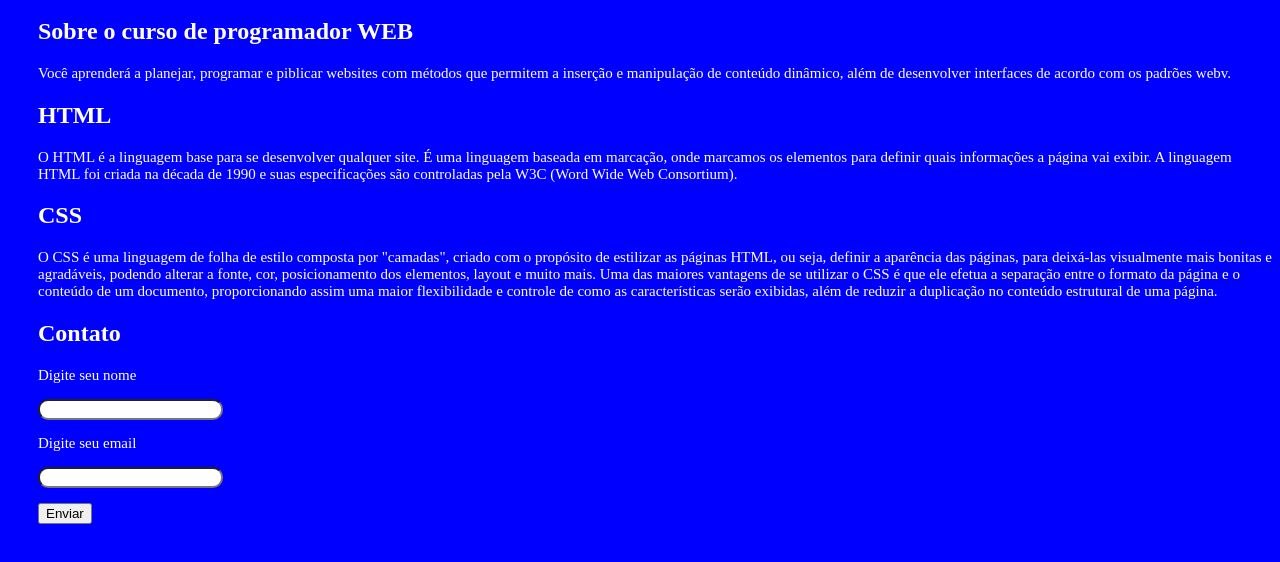
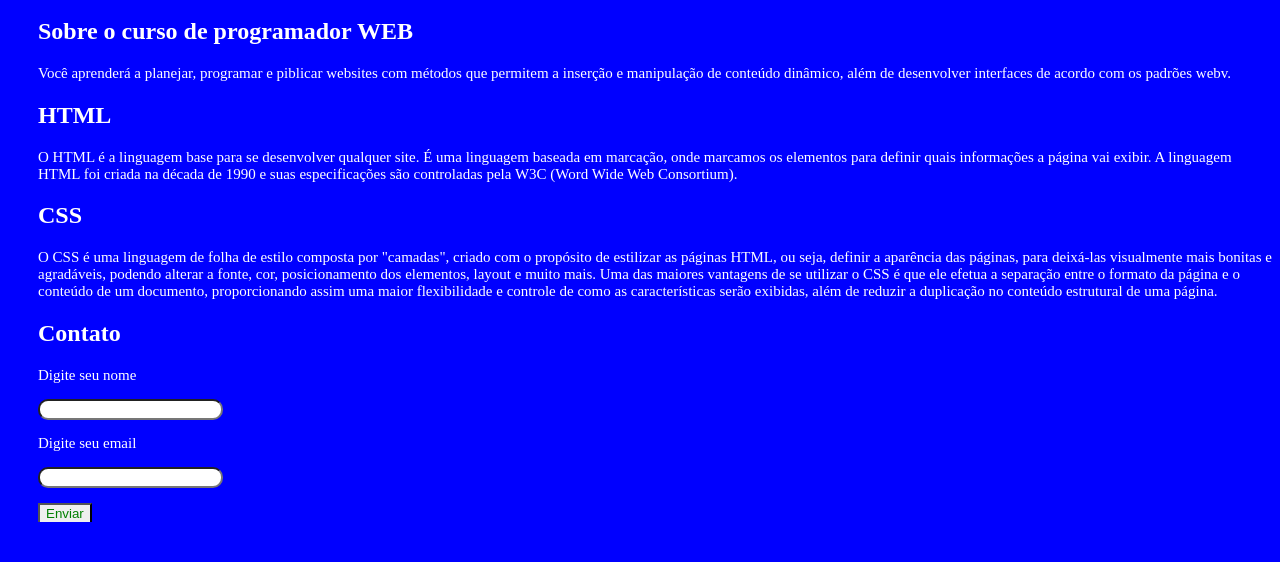
Before and after one commit to wederson-silva09/wedersonsilva, a plain HTML site: page index.html in a window 1280 px wide. Shown: the part 100-662 px from the top of the page. Drawn offline with Linux system fonts and the light colour scheme.

Commit message:
Add files via upload

```diff
--- a/style.css
+++ b/style.css
@@ -30,4 +30,7 @@ input{
 }
 button{
     margin-left: 30px;
+    color: green;
+    border-bottom: 10px;
+
 }
```
